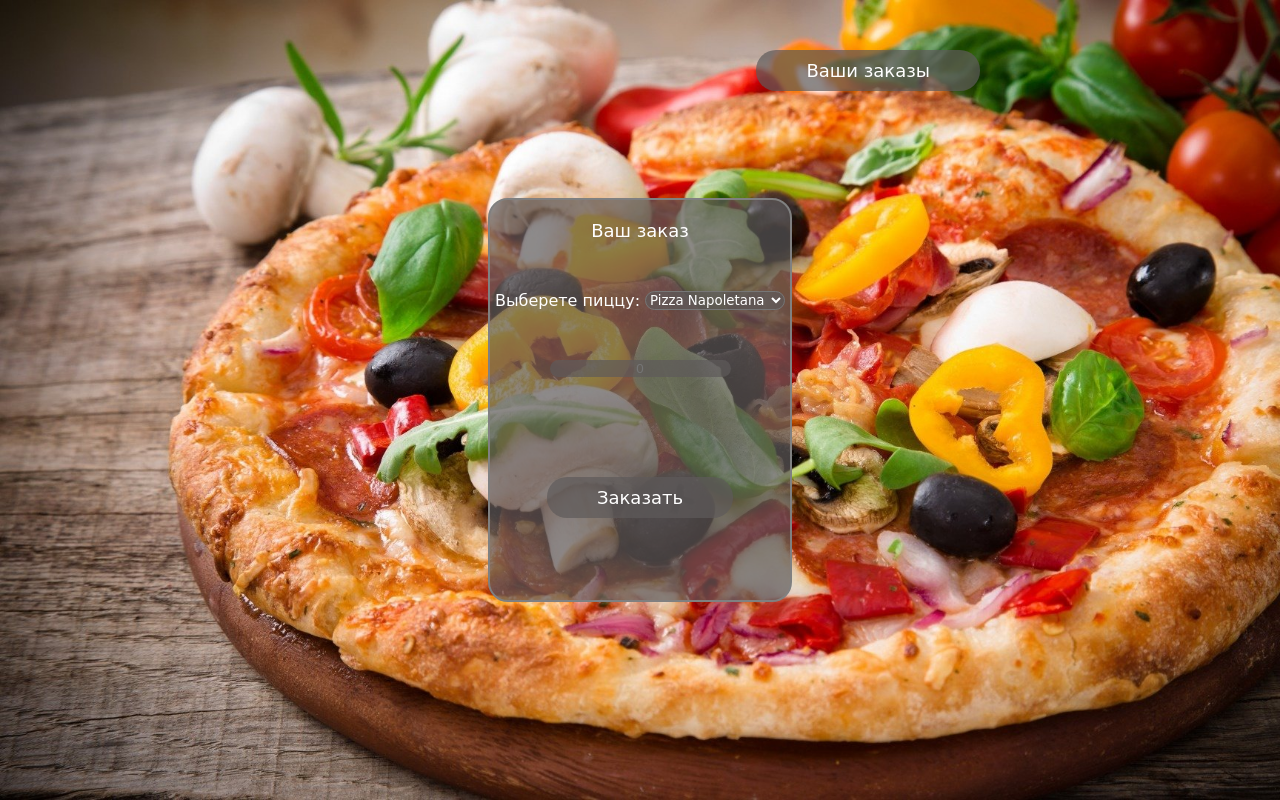
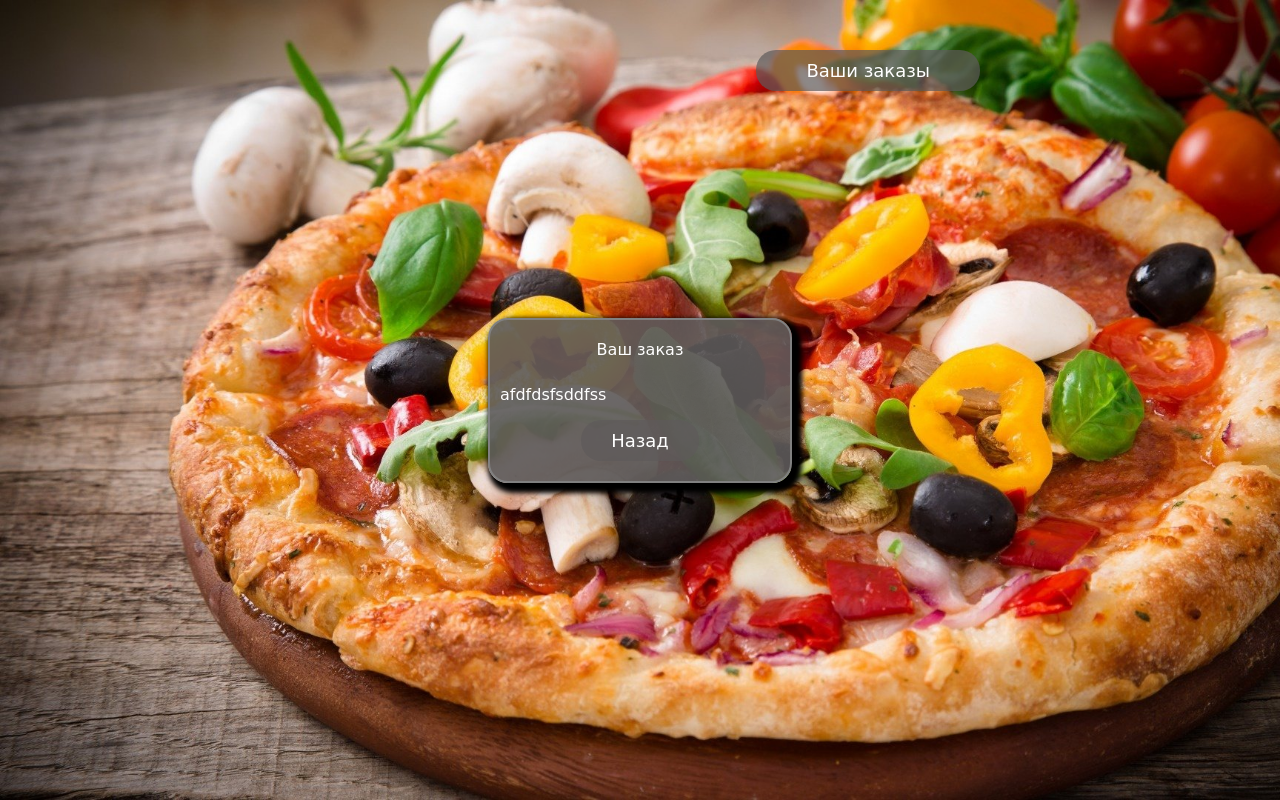
Before and after one commit to MoBsTe/nodeForm, a plain HTML site: page index.html in a window 1280 px wide. Both pictures are taken after a click on the button "Ваши заказы". Drawn offline with Linux system fonts and the light colour scheme; a web font is replaced by a local one.

Commit message:
add form and some js

```diff
--- a/index.html
+++ b/index.html
@@ -13,32 +13,53 @@
     <div class="btn_change">
         <button class="btn">Ваши заказы </button>
     </div>
-    <div class="constainer">
+
+    <form>
         <div class="form_title">
             Ваш заказ
         </div>
-        <form action="">
-            <label>Выберете пиццу:</label>
-            <select>
-                <option value="">Pizza Napoletana</option>
-                <option value="saab">Calzone</option>
-                <option value="opel">Pizza Romana</option>
-                <option value="audi">Pizza al taglio</option>
-                <option value="audi">Pizza Siciliana</option>
-                <option value="audi">Pizza fritta</option>
-                <option value="audi">Pizza al tegamino</option>
-                <option value="audi">Pizza alla Palla</option>
-                <option value="audi">Pizza Gourmet</option>
-                <option value="audi">Margherita</option>
-            </select>
-        </form>
+        <label>Выберете пиццу:</label>
+        <select>
+            <option value="napoletana">Pizza Napoletana</option>
+            <option value="calzone">Calzone</option>
+            <option value="romana">Pizza Romana</option>
+            <option value="taglio">Pizza al taglio</option>
+            <option value="siciliana">Pizza Siciliana</option>
+            <option value="fritta">Pizza fritta</option>
+            <option value="tegamino">Pizza al tegamino</option>
+            <option value="palla">Pizza alla Palla</option>
+            <option value="gourmet">Pizza Gourmet</option>
+            <option value="margherita">Margherita</option>
+        </select>
         <div class="result">
+            <label for="">Кол-во</label>
             <input type="text" placeholder="0">
         </div>
         <div class="button">
-            <button class="btn">Заказать</button>
+            <button class="btn2">Заказать</button>
+        </div>
+    </form>
+
+    <div class="containet">
+        <div class="title">Ваш заказ</div>
+        <div class="items">
+            <div class="item">
+                <p>afdfdsfsddfss</p>
+            </div>
+        </div>
+        <div class="button_back">
+            <button class="btn_back">Назад</button>
         </div>
     </div>
+
+    <div class="success">
+        <p class="success_text">Спасибо за заказ
+            вы можее посмотреть свой заказ во вкладке Ваш заказ
+        </p>
+    </div>
+
+
+    <script src="main.js"></script>
 </body>
 
 </html>
--- a/main.js
+++ b/main.js
@@ -0,0 +1,20 @@
+// buttons
+const btn = document.querySelector('.btn');
+const btn2 = document.querySelector('.btn2');
+const btnBack = document.querySelector('.btn_back');
+
+// form
+const form = document.querySelector('form');
+const check = document.querySelector('.containet');
+const success = document.querySelector('.success')
+
+btn.addEventListener('click', () => {
+    form.classList.toggle('close');
+    check.classList.toggle('active');
+})
+
+btn2.addEventListener('click', (e) => {
+    e.preventDefault();
+    success.classList.toggle('active');
+    // form.classList.toggle('close');
+})
--- a/style.css
+++ b/style.css
@@ -9,14 +9,7 @@ body {
     background-image: url('./thumb-1920-959369.jpg');
     background-repeat: no-repeat;
     background-size: cover;
-}
-
-.constainer {
-    width: 300px;
-    height: 400px;
-    background-color: rgba(94, 90, 90, 0.7);
-    border-radius: 20px;
-    border: 2px solid gray;
+    font-family: 'Alkatra', cursive;
 }
 
 .form_title {
@@ -31,16 +24,20 @@ body {
 }
 
 form {
-    display: flex;
-    justify-content: center;
-    margin-bottom: 50px;
-    /* letter-spacing: 2px; */
+    width: 300px;
+    height: 400px;
+    background-color: rgba(94, 90, 90, 0.9);
+    box-shadow: 5px 5px 5px 5px;
+    border-radius: 20px;
+    border: 2px solid gray;
+    /* display: none; */
 }
 
 form label {
     color: #fff;
     font-family: 'Alkatra', cursive;
     padding-right: 5px;
+    margin-left: 20px;
 }
 
 select {
@@ -48,11 +45,13 @@ select {
     background-color: rgba(94, 90, 90, 0.7);
     font-family: 'Alkatra', cursive;
     color: #fff;
+    cursor: pointer;
 }
 
 .result {
     display: flex;
     justify-content: center;
+    margin-top: 50px;
     margin-bottom: 100px;
 }
 
@@ -60,9 +59,10 @@ select {
     text-align: center;
     outline: none;
     border-radius: 20px;
-    background-color: rgba(94, 90, 90, 0.7);
+    background-color: rgba(94, 90, 90, 1);
     color: #fff;
     border: none;
+    font-family: 'Alkatra', cursive;
 }
 
 .button {
@@ -79,6 +79,23 @@ select {
     color: #fff;
     transition: .3s linear;
     border: none;
+    cursor: pointer;
+}
+
+.btn2 {
+    padding: 10px 50px;
+    font-size: 18px;
+    font-family: 'Alkatra', cursive;
+    border-radius: 20px;
+    background-color: rgba(94, 90, 90, 0.7);
+    color: #fff;
+    transition: .3s linear;
+    border: none;
+    cursor: pointer;
+}
+
+.btn2:hover {
+    background-color: rgba(122, 121, 121, 0.7);
 }
 
 .btn:hover {
@@ -90,3 +107,67 @@ select {
     top: 50px;
     right: 300px;
 }
+
+.containet {
+    display: none;
+    width: 300px;
+    /* min-height: 400px; */
+    background-color: rgba(94, 90, 90, 0.9);
+    box-shadow: 5px 5px 5px 5px;
+    border-radius: 20px;
+    border: 2px solid gray;
+    position: relative;
+}
+
+.title {
+    display: flex;
+    justify-content: center;
+    padding-top: 20px;
+    color: #fff;
+}
+
+.items {
+    /* display: flex;
+    justify-content: center; */
+    padding-top: 10px;
+    padding-left: 10px;
+    color: #fff;
+}
+
+.button_back {
+    display: flex;
+    justify-content: center;
+    margin-bottom: 20px;
+}
+
+.btn_back {
+    padding: 10px 30px;
+    border-radius: 20px;
+    border: none;
+    background-color: rgba(94, 90, 90, 0.7);
+    color: #fff;
+    font-size: 18px;
+    font-family: 'Alkatra', cursive;
+    font-weight: 500;
+}
+
+.active {
+    display: block;
+}
+
+.close {
+    display: none;
+}
+
+.success {
+    display: none;
+    padding: 20px 20px;
+    background-color: rgba(94, 90, 90, 0.9);
+}
+
+.success_text {
+    color: #fff;
+    font-family: 'Alkatra', cursive;
+    font-weight: 500;
+    font-size: 24px;
+}
```
